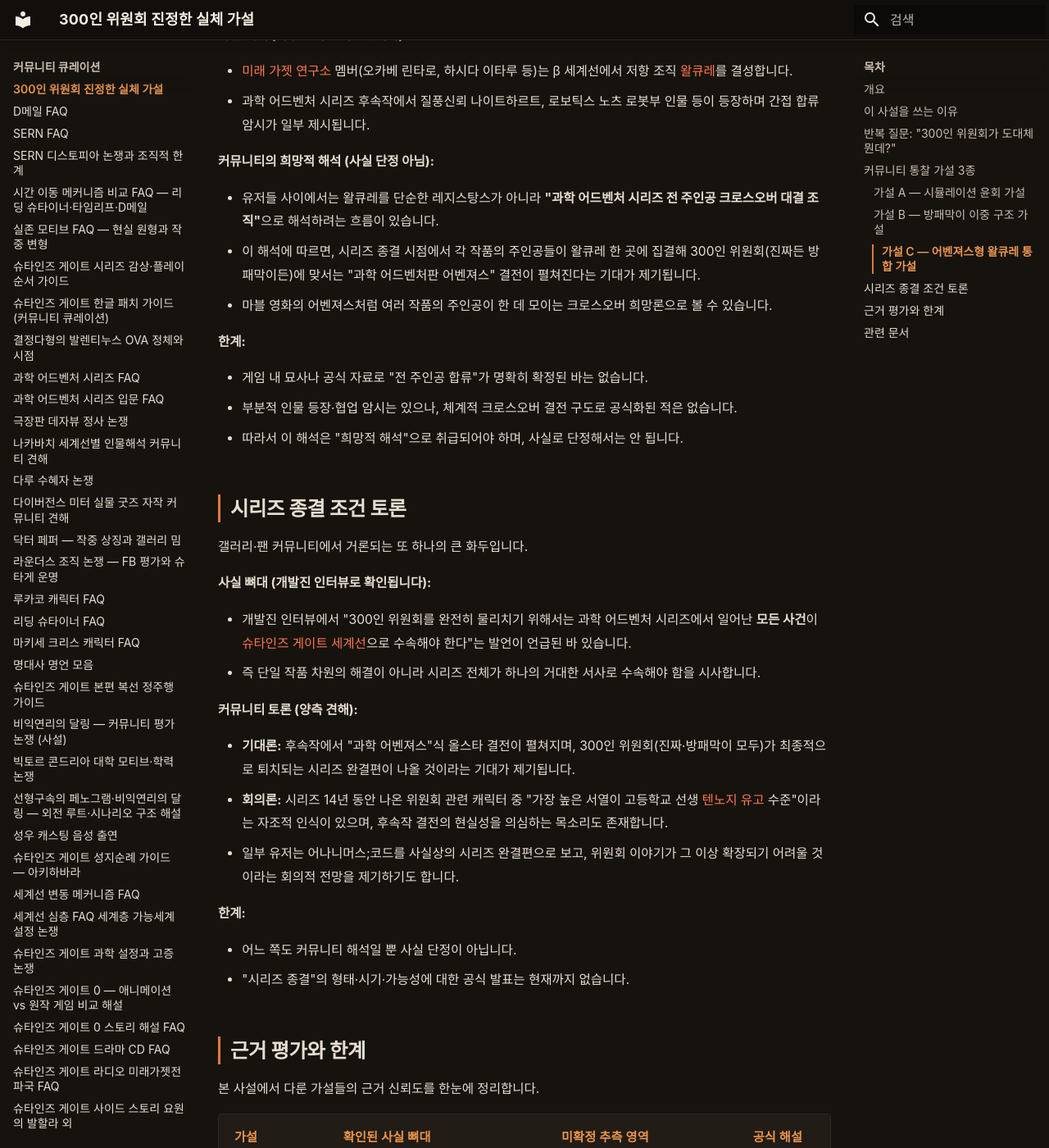
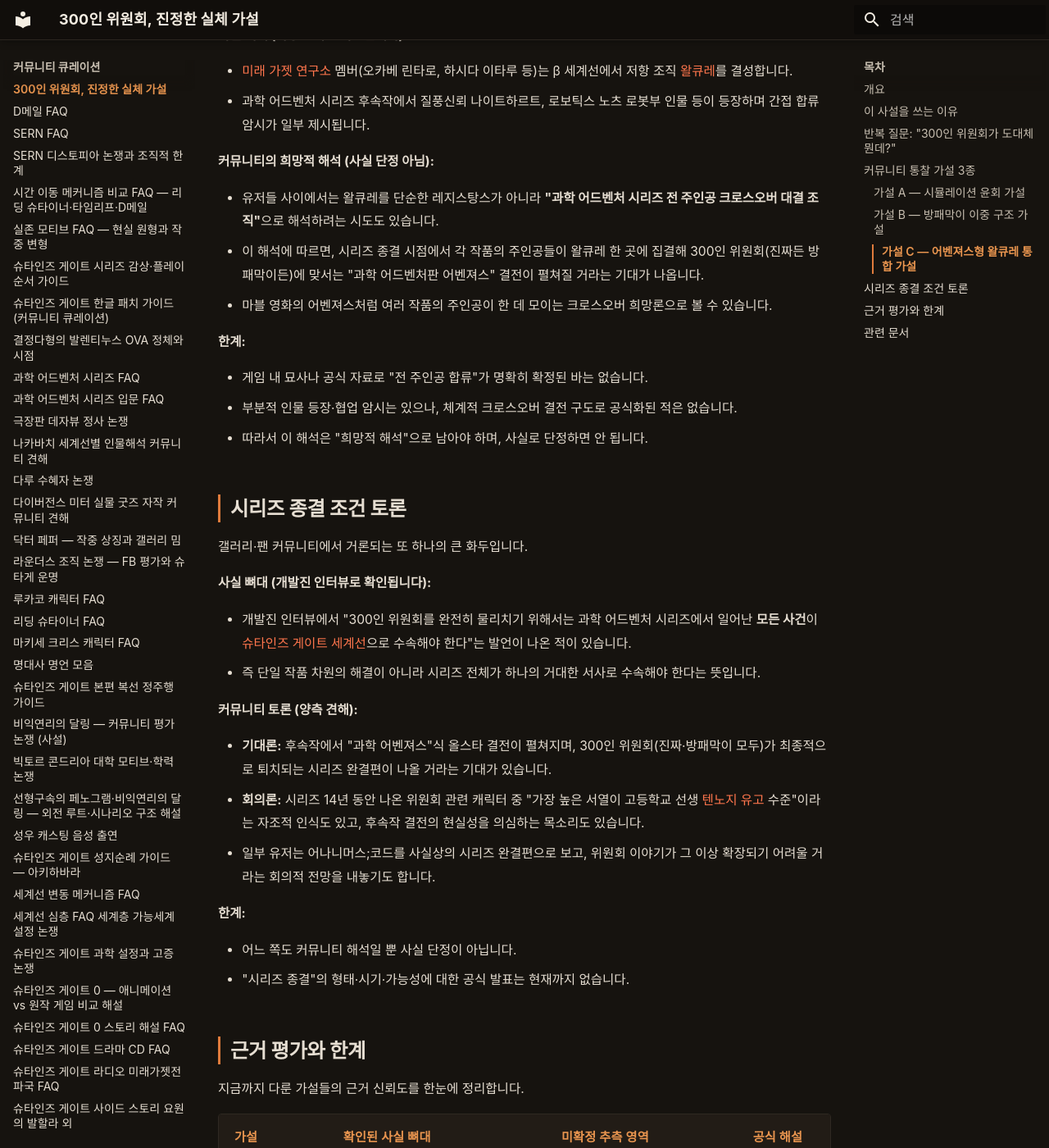
Before and after one commit to sgwiki/sgwiki.github.io, an MkDocs documentation site: the page built from wiki/커뮤니티-큐레이션/300인-위원회-진정한-실체-가설.md, in a window 1280 px wide and 1400 px high, scrolled down 3165 px. Shown: the whole window at 82% size. Built offline with MkDocs 1.6.1 and Material for MkDocs 9.7.7, drawn with Linux system fonts in a browser that asks for light colours; some web fonts are replaced; some of the changed text lies outside the part shown.

Commit message:
chore(wiki): 300인-위원회-진정한-실체-가설 정비 — frontmatter title 추가·last_modified 파이프라인 메타데이터 제거·humanize 17건(추상 주어+만능동사 8·형식명사 5·메타 진입 3·기계적 병렬 1)·사실·스포일러(endgame)·인용·수치 불변

```diff
--- a/wiki/커뮤니티-큐레이션/300인-위원회-진정한-실체-가설.md
+++ b/wiki/커뮤니티-큐레이션/300인-위원회-진정한-실체-가설.md
@@ -1,8 +1,8 @@
 ---
+title: "300인 위원회, 진정한 실체 가설"
 spoiler: endgame
 category: 커뮤니티-큐레이션
 type: organization
-last_modified: 2026-06-30
 genre: editorial
 evidence_grade: community_only
 description: "슈타인즈 게이트 갤러리 커뮤니티에서 반복 논의되는 300인 위원회의 진정한 실체 가설(시뮬레이션 윤회·방패막이 이중 구조·어벤져스형 왈큐레 통합)을 사실검증 미충족 '커뮤니티 견해'로 정리한 사설입니다."
@@ -33,7 +33,7 @@
 
 이 사설은 그 커뮤니티 발화 맥락 속에서 거론된 통찰·가설·해석을 정리한 **커뮤니티 견해**입니다.
 확정된 사실 베이스는 [300인 위원회 (정전)](../organization/300인-위원회.md) 문서에 이미 정리되어 있으므로,
-이 문서는 어디까지나 커뮤니티에서 논의된 "견해"를 중개하는 사설입니다.
+여기서는 어디까지나 커뮤니티에서 논의된 "견해"를 중개합니다.
 
 ## 반복 질문: "300인 위원회가 도대체 뭔데?"
 
@@ -49,7 +49,7 @@
 > 아키하바라 라운더 지휘관 [FB(텐노지 유고)](../캐릭터/텐노지-유고.md)조차 위원회의 최상위 인물은 아니다.
 
 이 사실 베이스는 [300인 위원회 (정전)](../organization/300인-위원회.md)에서 확인할 수 있고,
-본 사설이 다루는 "진정한 실체 가설"은 이 사실 베이스 위에서 출발합니다.
+여기서 다루는 "진정한 실체 가설"은 이 사실 베이스 위에서 출발합니다.
 
 ## 커뮤니티 통찰 가설 3종
 
@@ -71,17 +71,17 @@
 **커뮤니티 추측 (사실 단정 아님):**
 
 - "300인"이라는 정원이 시뮬레이션 세계 간 전이를 위해 **정신만 전이되는 300명**에서 유래했을 수 있다는 해석이
-  유저들 사이에서 거론됩니다.
-- 위원회가 세계층 간 윤회 반복을 관장하는 관리자 집단일 수 있다는 가설로 발전합니다.
+  유저들 사이에서 나옵니다.
+- 위원회가 세계층 간 윤회 반복을 관장하는 관리자 집단일 수 있다는 식으로 가설이 발전합니다.
 - 카오스 차일드의 "다음 세계로 가지 못한다"는 대사가 곧 "다음 시뮬레이션 세계로의 정신 전이 실패"를 의미한다고
-  해석하면, "다음 세계"는 단순한 비유가 아니라 세계층 이동을 직접 가리킨다는 주장이 제기됩니다.
-- 어나니머스;코드의 가이 기관과 위원회가 동일하거나 연관된 조직이라는 해석 역시 커뮤니티에서 거론됩니다.
+  해석하면, "다음 세계"는 단순한 비유가 아니라 세계층 이동을 직접 가리킨다는 주장도 나옵니다.
+- 어나니머스;코드의 가이 기관과 위원회가 동일하거나 연관된 조직이라는 해석 역시 커뮤니티에서 나옵니다.
 
 **한계:**
 
 - 작중에서 "300인 = 다음 시뮬레이션으로 전이되는 300명"이라는 명시적 해설은 존재하지 않습니다.
 - 가이 기관과 300인 위원회의 동일성 역시 공식적으로 명확히 언급된 적이 없습니다.
-- 따라서 이 해석은 유저 추측 단계에 머물러 있으며, "가설로서 거론된다"고 보는 것이 적절합니다.
+- 따라서 이 해석은 유저 추측 단계에 머물러 있으며, 어디까지나 "가설로서 거론된다"는 정도로 보는 게 맞습니다.
 
 ### 가설 B — 방패막이 이중 구조 가설
 
@@ -96,8 +96,8 @@
 
 **커뮤니티 추측 (사실 단정 아님):**
 
-- 어나니머스;코드 발매 이후, 이 "진정한 위원회"가 시뮬레이션 세계 가설(가설 A)과 결합하여
-  **"방패막이 300인" vs "진짜 300인"의 이중 구조**로 재해석되었다는 주장이 거론됩니다.
+- 어나니머스;코드 발매 이후, 이 "진정한 위원회"가 시뮬레이션 세계 가설(가설 A)과 결합해
+  **"방패막이 300인" vs "진짜 300인"의 이중 구조**로 재해석되었다는 주장이 나옵니다.
 - 즉, 슈타인즈 게이트에서 SERN을 움직이는 위원회는 방패막이에 불과하며, 그 배후에 세계층 간 전이를
   관리하는 "진짜 300인"이 존재한다는 해석입니다.
 - 가설 A의 시뮬레이션 윤회 가설과 연결하면 "방패막이 300인"은 단순한 물리적 비밀결사이고,
@@ -109,7 +109,7 @@
   공식 해설에 부재합니다.
 - "진짜 300인"이 실제로 어느 세계층에 존재하는지, 가이 기관과의 관계는 무엇인지 등은
   작중·공식 자료에서 명확히 다루어지지 않았습니다.
-- 따라서 이원론적 구도는 커뮤니티 차원의 재해석으로서 "거론된다"고 보는 것이 적절합니다.
+- 따라서 이원론적 구도는 커뮤니티 차원의 재해석일 뿐, 어디까지나 "거론된다"는 정도로 보는 게 맞습니다.
 
 ### 가설 C — 어벤져스형 왈큐레 통합 가설
 
@@ -125,17 +125,17 @@
 **커뮤니티의 희망적 해석 (사실 단정 아님):**
 
 - 유저들 사이에서는 왈큐레를 단순한 레지스탕스가 아니라
-  **"과학 어드벤처 시리즈 전 주인공 크로스오버 대결 조직"**으로 해석하려는 흐름이 있습니다.
+  **"과학 어드벤처 시리즈 전 주인공 크로스오버 대결 조직"**으로 해석하려는 시도도 있습니다.
 - 이 해석에 따르면, 시리즈 종결 시점에서 각 작품의 주인공들이 왈큐레 한 곳에 집결해
-  300인 위원회(진짜든 방패막이든)에 맞서는 "과학 어드벤처판 어벤져스" 결전이 펼쳐진다는
-  기대가 제기됩니다.
+  300인 위원회(진짜든 방패막이든)에 맞서는 "과학 어드벤처판 어벤져스" 결전이 펼쳐질 거라는
+  기대가 나옵니다.
 - 마블 영화의 어벤져스처럼 여러 작품의 주인공이 한 데 모이는 크로스오버 희망론으로 볼 수 있습니다.
 
 **한계:**
 
 - 게임 내 묘사나 공식 자료로 "전 주인공 합류"가 명확히 확정된 바는 없습니다.
 - 부분적 인물 등장·협업 암시는 있으나, 체계적 크로스오버 결전 구도로 공식화된 적은 없습니다.
-- 따라서 이 해석은 "희망적 해석"으로 취급되어야 하며, 사실로 단정해서는 안 됩니다.
+- 따라서 이 해석은 "희망적 해석"으로 남아야 하며, 사실로 단정하면 안 됩니다.
 
 ## 시리즈 종결 조건 토론
 
@@ -145,18 +145,18 @@
 
 - 개발진 인터뷰에서 "300인 위원회를 완전히 물리치기 위해서는 과학 어드벤처 시리즈에서 일어난
   **모든 사건**이 [슈타인즈 게이트 세계선](../lore/슈타인즈-게이트-세계선.md)으로 수속해야 한다"는
-  발언이 언급된 바 있습니다.
-- 즉 단일 작품 차원의 해결이 아니라 시리즈 전체가 하나의 거대한 서사로 수속해야 함을 시사합니다.
+  발언이 나온 적이 있습니다.
+- 즉 단일 작품 차원의 해결이 아니라 시리즈 전체가 하나의 거대한 서사로 수속해야 한다는 뜻입니다.
 
 **커뮤니티 토론 (양측 견해):**
 
 - **기대론:** 후속작에서 "과학 어벤져스"식 올스타 결전이 펼쳐지며, 300인 위원회(진짜·방패막이 모두)가
-  최종적으로 퇴치되는 시리즈 완결편이 나올 것이라는 기대가 제기됩니다.
+  최종적으로 퇴치되는 시리즈 완결편이 나올 거라는 기대가 있습니다.
 - **회의론:** 시리즈 14년 동안 나온 위원회 관련 캐릭터 중 "가장 높은 서열이 고등학교 선생
-  [텐노지 유고](../캐릭터/텐노지-유고.md) 수준"이라는 자조적 인식이 있으며,
-  후속작 결전의 현실성을 의심하는 목소리도 존재합니다.
+  [텐노지 유고](../캐릭터/텐노지-유고.md) 수준"이라는 자조적 인식도 있고,
+  후속작 결전의 현실성을 의심하는 목소리도 있습니다.
 - 일부 유저는 어나니머스;코드를 사실상의 시리즈 완결편으로 보고, 위원회 이야기가 그 이상 확장되기 어려울
-  것이라는 회의적 전망을 제기하기도 합니다.
+  거라는 회의적 전망을 내놓기도 합니다.
 
 **한계:**
 
@@ -165,7 +165,7 @@
 
 ## 근거 평가와 한계
 
-본 사설에서 다룬 가설들의 근거 신뢰도를 한눈에 정리합니다.
+지금까지 다룬 가설들의 근거 신뢰도를 한눈에 정리합니다.
 
 | 가설 | 확인된 사실 뼈대 | 미확정 추측 영역 | 공식 해설 여부 |
 |---|---|---|---|
@@ -178,8 +178,8 @@
 - **사실**은 [300인 위원회 (정전)](../organization/300인-위원회.md)에서 확인하세요.
 - **커뮤니티 견해**는 본 사설에서 "가설", "추측", "주장", "해석"으로 표기한 부분에 해당하며,
   공식 자료로 확정되지 않았습니다.
-- 세 가설 중 어느 하나를 정설로 받아들이기보다는, "갤러리에서 반복 논의되는 해석 스펙트럼"으로
-  이해하는 것이 적절합니다.
+- 세 가설 중 어느 하나를 정설로 받아들이기보다는, "갤러리에서 반복 논의되는 해석 스펙트럼" 정도로
+  이해하는 게 맞습니다.
 
 ## 관련 문서
 
```
